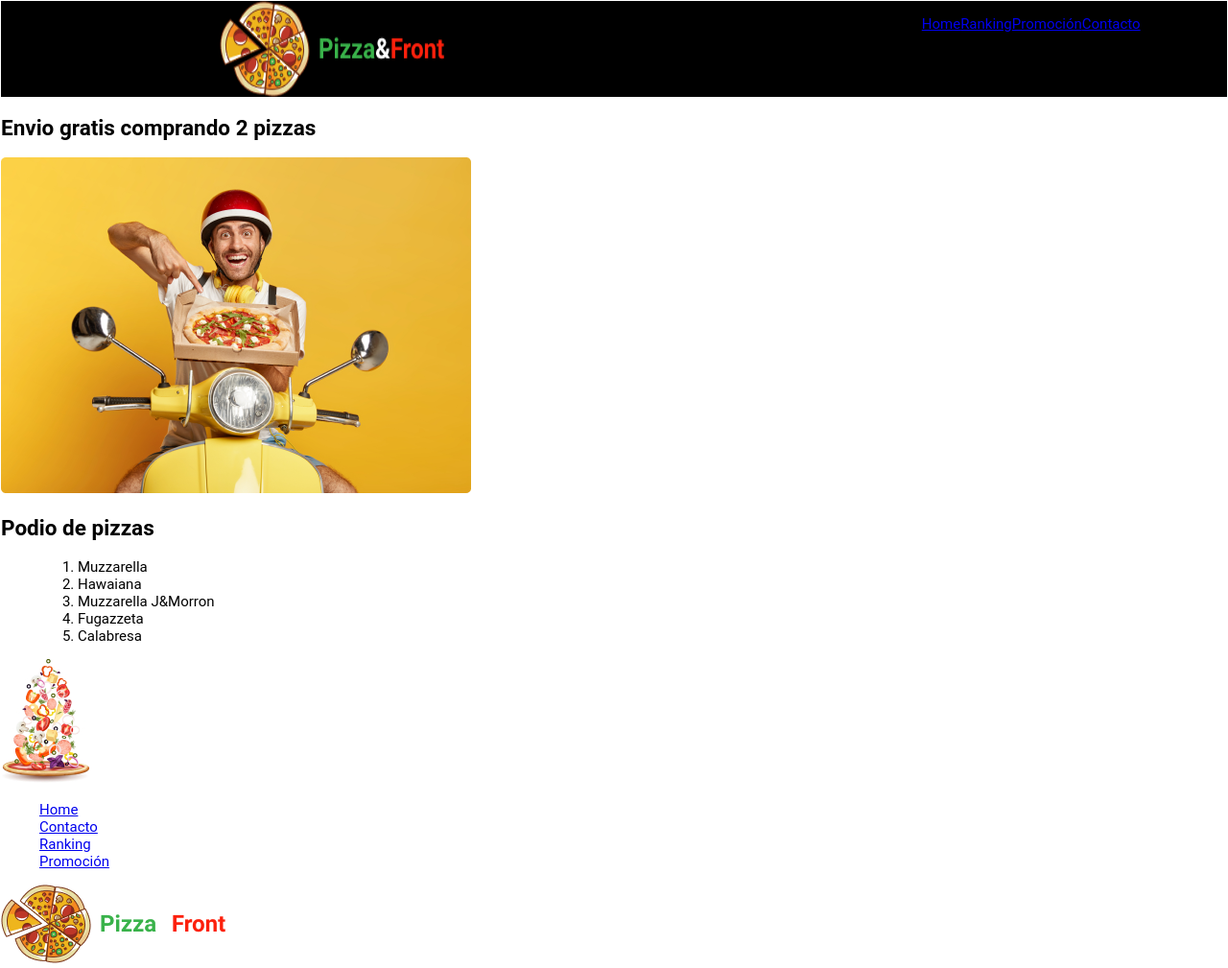
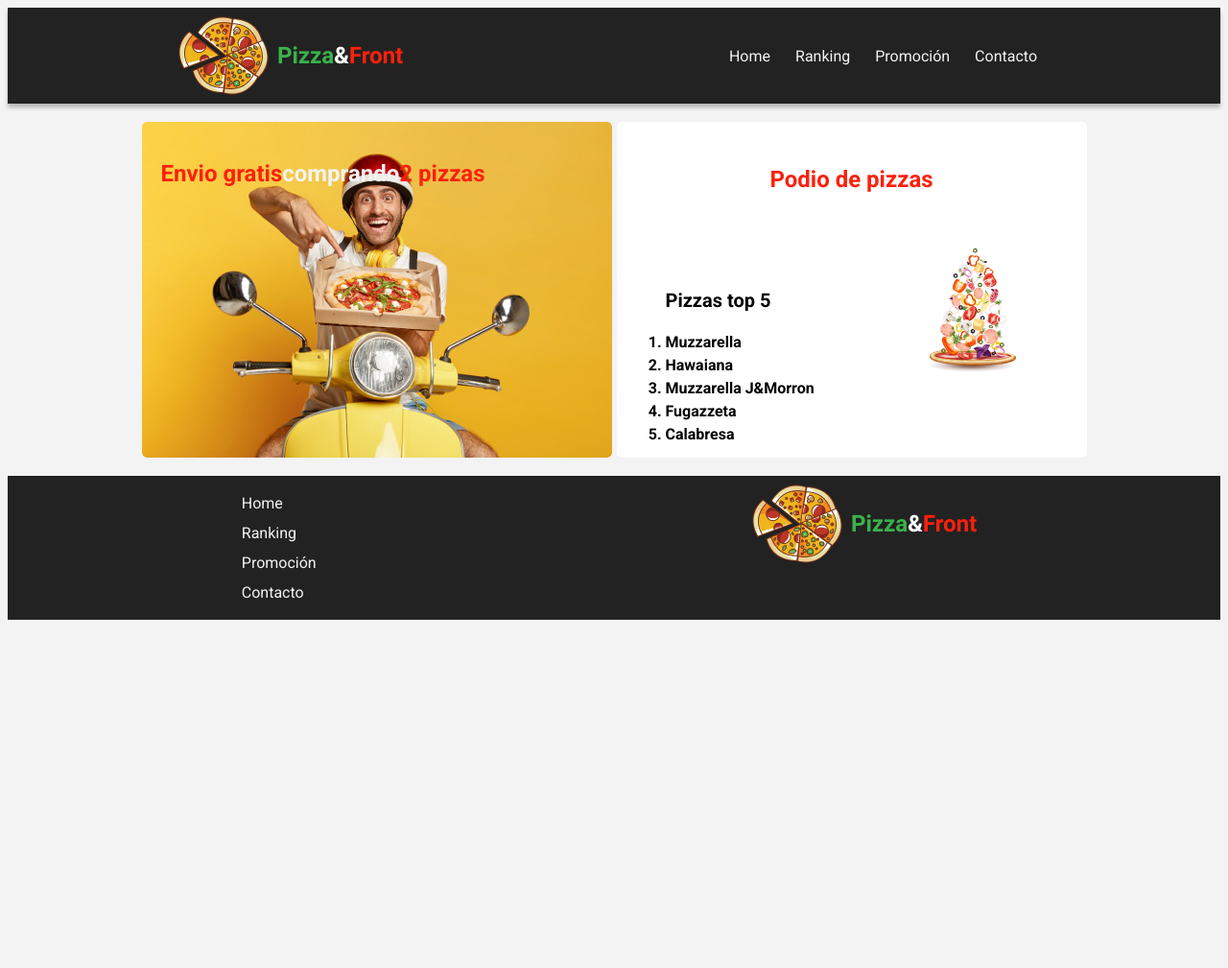
Before and after one commit to IbisAixa84/FrontEnd1, a plain HTML site: page pizza&front_clase11/index.html in a window 1280 px wide. Shown: the whole page at 96% size. After the commit the page ends 800 px from the top, so only its background shows below. Drawn offline with Linux system fonts and the light colour scheme.

Commit message:
Implementer flexbox al proyecto.

```diff
--- a/pizza&front_clase11/css/style.css
+++ b/pizza&front_clase11/css/style.css
@@ -1,26 +1,166 @@
-body {
-    margin: 1px;
-    padding: 0px;
-    border: 0px;
-    font-family:'Roboto', sans-serif;
-    font-size: 15px;
+* {
+    margin: 5;
+    padding: 0;
+    box-sizing: border-box;
+    --back-color: #ffffff;
+    --principal-color: #222222;
+    --color-1: #39b24a;
+    --color-2: #f3f3f3;
+    --color-3: #fc200c;
+    font-family: "Roboto", sans-serif;
 }
 
-.div {
-  display: flex;
-  justify-content: space-around;
-  background-color: black;
+body {
+    background: var(--color-2);
 }
 
-.enlace {
-    width: 90px;
-    height: 70px;
+/* aqui comienza estilos de la cabecera */
+
+header {
+    background-color: var(--principal-color);
     display: flex;
+    justify-content: space-around;
+    width: 100%;
+    height: 100px;
+    align-items: center;
+    box-shadow: 0 4px 4px rgba(0, 0, 0, 0.25);
+
 }
 
-.caja1 {
+#id {
+    width: 92px;
+  height: 80px;
+}
+
+/* aqui comienza el estilos del logo */
+
+.logo {
     display: flex;
-    flex-wrap: wrap;
+    font-size: 24px;
+    font-weight: 700;
+    align-items: center;
+    margin-left: 20px
+}
+
+.color-1 {
+    color: var(--color-1);
+    padding-left: 10px;
+}
+
+.color-2 {
+    color: var(--color-2);
+}
+
+.color-3 {
+    color: var(--color-3);
+}
+
+  /* aqui comienza el estilo de la barra de navegación */
+
+.nav-menu {
+    display: flex;
+    color: var(--color-2);
+    list-style: none;
+    font-size: 16px;
+    font-weight: 400;
+    margin-right: 20px;
+}
+
+.links {
+    padding: 13px;
+}
+
+/* aqi comienza estilos a la seccion principal */
+
+.promotion-pizza {
+    display: flex;
+    justify-content: center;
+    height: 350px;
+    margin: 19px;
+}
+
+.promotion {
+    background-image: url(../img/delivery.jpg);
+    background-repeat: no-repeat;
+    background-size: cover;
+    width: 490px;
+    margin-right: 5px;
+    border-radius: 5px;
+}
+
+.promotion h2 {
+    padding-top: 20px;
+    padding-left: 20px;
+
+}
+
+.podium {
+    display: flex;
+    flex-direction: column;
+    background-color: var(--back-color);
+    width: 490px;
+    height: 350px;
+    position: relative;
+    border-radius: 5px;
+}
+
+.podium h2 {
+    text-align: center;
+    padding-top: 26px;
+    font-size: 24px;
+    font-weight: 700;
+
+}
+
+h3 {
+    margin-bottom: 20px;
+    font-size: 20px;
+    font-weight: 700;
+}
+
+.img-pizzaFalling {
+    width: 92px;
+    height: 129px;
+    position: absolute;
+    top: 132px;
+    right: 74px;
+}
+
+.top-5 {
+    font-size: 16px;
+    font-weight: 700;
+    line-height: 24px;
+    margin-top: 60px;
+    margin-left: 51px;
+
+}
+
+/* aqui comiienza estilo del footer */
+
+footer {
+    background-color: var(--principal-color);
+    display: flex;
     justify-content: space-around;
-    padding-left: 50px;
+    width: 100%;
+    height: 150px;
+    align-items: center;
 }
+
+.footer-menu {
+    color: var(--color-2);
+    font-size: 16px;
+    font-weight: 400;
+    list-style: none;
+    display: flex;
+    flex-direction: column;
+    margin: 20px;
+    line-height: 5px;
+}
+
+.logo-footer {
+    display: flex;
+    font-size: 24px;
+    font-weight: 700;
+    align-items: center;
+    margin-right: 42px;
+  }
--- a/pizza&front_clase11/index.html
+++ b/pizza&front_clase11/index.html
@@ -5,62 +5,56 @@
     <meta http-equiv="X-UA-Compatible" content="IE=edge">
     <meta name="viewport" content="width=device-width, initial-scale=1.0">
     <link rel="stylesheet" href="css/style.css">
-    <link rel = "preconnect" href = "https://fonts.googleapis.com">
+    <link rel="preconnect" href = "https://fonts.googleapis.com">
+    <link rel="preconnect" href="https://fonts.gstatic.com" crossorigin>
+    <link href="https://fonts.googleapis.com/css2?family=Roboto:wght@400;700&display=swap" rel="stylesheet">
     <title>PIZZA&FRONT</title>
 </head>
 <body>
+      <!-- cabecera del sitio -->
     <header>
-        <div class="div">
-            <img class="logo" src="img/logo_pizza.png" alt="logo pizza&front">
-            <nav>
-                 <ul class="enlace" type="none">
-                     <li><a href="/">Home</a></li>
-                     <li><a href="/">Ranking</a></li>
-                     <li><a href="/">Promoción</a></li>
-                     <li><a href="/">Contacto</a></li>
+        <div class="logo">
+            <img id="logo" src="img/logo_pizza.png" alt="logo pizza&front">
+            <p><span class="color-1"></span><span class="color-2"></span><span class="color-3"></span></p>
+        </div>
+        <ul class="nav-menu">
+            <li class="links">Home</li>
+            <li class="links">Ranking</li>
+            <li class="links">Promoción</li>
+            <li class="links">Contacto</li>
         </ul>
-            </nav>
+    </header>
+    <!-- aqui comienza la sección principal del sitio -->
+    <section class="promotion-pizza">
+        <div class="promotion">
+            <h2><span class="color-3">Envio gratis</span><span class="color-2">comprando</span><span class="color-3">2 pizzas</span></h2>
         </div>
-        <main>
-            <section>
-                <div class="caja-1">
-                    <h2>Envio gratis comprando 2 pizzas</h2>
-                    <img class="img_delivery" src="img/delivery.png" alt="imagen del delivery en la moto">
-                </div>
-            </section>
-            <section class="container_tercero">
-                <div class="subtitulo_segundo">
-                    <h2>Podio de pizzas</h2>
-                    <ul class="nav_body">
-                        <li class="podio" type="none" Pizzas top 5>
-                            <ol>
+        <div class="podium">
+            <h2 class="color-3">Podio de pizzas</h2>
+            <ol class="top-5">
+                <h3>Pizzas top 5</h3>
                 <li>Muzzarella</li>
                 <li>Hawaiana</li>
                 <li>Muzzarella J&Morron</li>
                 <li>Fugazzeta</li>
                 <li>Calabresa</li>
             </ol>
-                        </li>
-                    </ul>
-                    <img class="img_pizza_falling" src="img/PizzaFalling.jpg"  alt="imagen de una pizza con muchos ingredientes">
+            <img class="img-pizzaFalling" src="img/PizzaFalling.jpg"  alt="imagen de una pizza con muchos ingredientes">
         </div>
     </section>
+    <!-- comienza el footer -->
     <footer>
-                <div class="container_quinto">
-                    <nav class="nav_footer">
-                        <ul class="lista_footer" type="none">
-                            <li><a href="/">Home</a></li>
-                            <li><a href="/">Contacto</a></li>
-                            <li><a href="/">Ranking</a></li>
-                            <li><a href="/">Promoción</a></li>
+        <ul class="footer-menu">
+            <li class="links">Home</li>
+            <li class="links">Ranking</li>
+            <li class="links">Promoción</li>
+            <li class="links">Contacto</li>
         </ul>
-                    </nav>
-                </div>
-                <div class="logo_segundo">
-                    <img class="logo" src="img/logo_pizza.png" alt="logo pizza&front">
+
+        <div class="footer-logo">
+            <img class="logo-footer" src="img/logo_pizza.png" alt="logo pizza&front">
+            <p><span class="color-1"></span><span class="color-2"></span></span><span class="color-3"></span></p>
         </div>
     </footer>
-        </main>
-    </header>
 </body>
 </html>
```
Also changed, not shown: pizza&front_clase11/img/delivery.jpg (added), pizza&front_clase11/img/delivery.png (deleted), pizza&front_clase11/img/ingles_hoja1.jpeg (deleted), pizza&front_clase11/img/ingles_hoja3.jpeg (deleted), pizza&front_clase11/img/innglees_hoja2.jpeg (deleted), 1 other file. Lines whose indentation alone changed are shown as unchanged.
